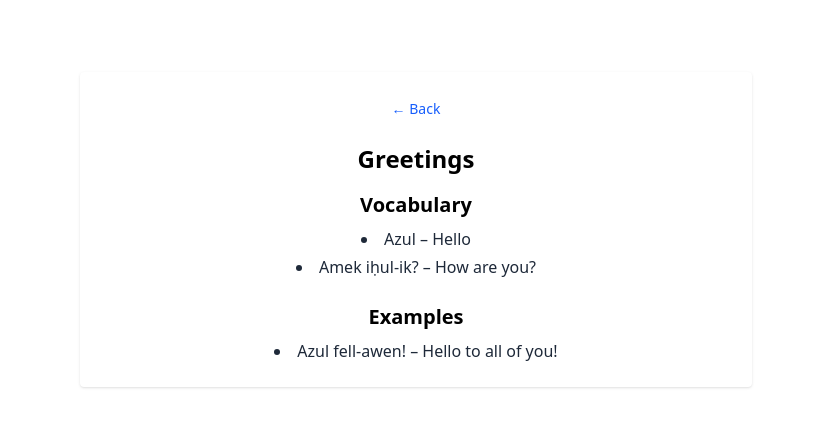
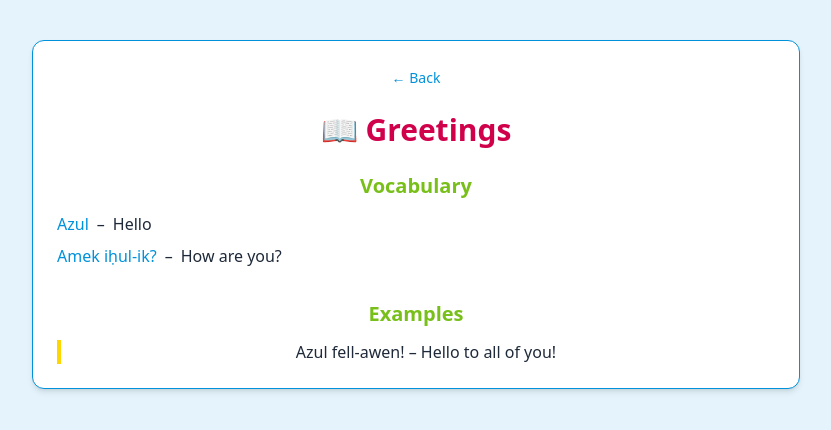
Before and after one commit to rdjWiss/kabyle-learner, a React (Vite) app: page /kabyle-learner/lessons/greetings in a window 1280 px wide. Shown: the top 430 px of the page, without its empty margins (224-1055 px from the left). Built offline with nearby package versions, Linux system fonts and the light colour scheme.

Commit message:
Add custom colours

```diff
--- a/src/index.css
+++ b/src/index.css
@@ -1 +1,13 @@
 @import "tailwindcss";
+
+@theme {
+  --color-amazigh-blue: #0091db;
+	--color-amazigh-green: #79bf1a;
+	--color-amazigh-yellow: #ffd700;
+	--color-amazigh-red: #d0004b;
+}
+
+#root {
+  padding: 0 !important;
+  margin: 0;
+}
--- a/src/pages/Home.tsx
+++ b/src/pages/Home.tsx
@@ -2,12 +2,17 @@ import { Link } from 'react-router-dom'
 
 export default function Home() {
   return (
-    <div className="min-h-screen flex items-center justify-center bg-gray-100 px-4">
-      <div className="bg-white p-8 rounded shadow text-center max-w-md w-full">
-        <h1 className="text-3xl font-bold mb-6 text-gray-800">Welcome to Kabyle Learner</h1>
+    <div className="min-h-screen flex items-center justify-center bg-amazigh-blue/10 px-4">
+      <div className="bg-white border border-amazigh-yellow p-10 rounded-xl shadow-md text-center max-w-md w-full">
+        <h1 className="text-4xl font-bold mb-6 text-amazigh-red">
+          Welcome to Kabyle Learner
+        </h1>
+        <p className="text-gray-600 mb-6">
+          Learn the Kabyle language through lessons and quizzes.
+        </p>
         <Link
           to="/lessons"
-          className="inline-block bg-blue-600 text-white px-6 py-3 rounded hover:bg-blue-700 transition"
+          className="inline-block bg-amazigh-yellow text-black font-semibold hover:bg-amazigh-green px-6 py-3 rounded transition duration-200"
         >
           Start Learning
         </Link>
--- a/src/pages/LessonDetail.tsx
+++ b/src/pages/LessonDetail.tsx
@@ -8,38 +8,50 @@ export default function LessonDetail() {
 
   if (!lesson) {
     return (
-      <div className="max-w-xl mx-auto mt-10 p-4 text-center text-red-500">
+      <div className="max-w-xl mx-auto mt-10 p-6 text-center text-amazigh-red font-semibold bg-white border border-amazigh-red rounded shadow">
         Lesson not found.
       </div>
     )
   }
 
   return (
-    <div className="max-w-2xl mx-auto mt-10 p-6 bg-white shadow rounded">
+    <div className="min-h-screen bg-amazigh-blue/10 px-4 py-10">
+      <div className="max-w-3xl mx-auto bg-white rounded-xl shadow-md p-6 border border-amazigh-blue">
         <button
           onClick={() => navigate(-1)}
-        className="mb-6 text-sm text-blue-600 hover:underline"
+          className="text-sm text-amazigh-blue hover:underline mb-6"
         >
           ← Back
         </button>
 
-      <h2 className="text-2xl font-bold mb-4">{lesson.title}</h2>
+        <h2 className="text-3xl font-bold mb-6 text-center text-amazigh-red">
+          📖 {lesson.title}
+        </h2>
 
-      <h3 className="text-xl font-semibold mb-2">Vocabulary</h3>
-      <ul className="mb-6 space-y-1 list-disc list-inside text-gray-800">
+        <div className="mb-8">
+          <h3 className="text-xl font-semibold mb-3 text-amazigh-green">Vocabulary</h3>
+          <ul className="space-y-2 text-gray-800">
             {lesson.vocab.map((word, idx) => (
-          <li key={idx}>
-            <span className="font-medium">{word.kabyle}</span> – {word.english}
+              <li key={idx} className="flex items-center gap-2">
+                <span className="text-amazigh-blue font-medium">{word.kabyle}</span>
+                <span>–</span>
+                <span>{word.english}</span>
               </li>
             ))}
           </ul>
+        </div>
 
-      <h3 className="text-xl font-semibold mb-2">Examples</h3>
-      <ul className="space-y-1 list-disc list-inside text-gray-800">
+        <div>
+          <h3 className="text-xl font-semibold mb-3 text-amazigh-green">Examples</h3>
+          <ul className="space-y-2 text-gray-800">
             {lesson.examples.map((ex, idx) => (
-          <li key={idx}>{ex}</li>
+              <li key={idx} className="pl-4 border-l-4 border-amazigh-yellow">
+                {ex}
+              </li>
             ))}
           </ul>
         </div>
+      </div>
+    </div>
   )
 }
--- a/src/pages/Lessons.tsx
+++ b/src/pages/Lessons.tsx
@@ -5,37 +5,46 @@ export default function Lessons() {
   const navigate = useNavigate()
 
   return (
-    <div className="max-w-2xl mx-auto mt-10 p-6 bg-white shadow rounded">
+    <div className="min-h-screen bg-amazigh-blue/10 px-4 py-10">
+      <div className="max-w-3xl mx-auto bg-white rounded-xl shadow-md p-6 border border-amazigh-blue">
         <button
           onClick={() => navigate(-1)}
-        className="mb-6 text-sm text-blue-600 hover:underline"
+          className="text-sm text-amazigh-blue hover:underline mb-6"
         >
           ← Back
         </button>
 
-      <h2 className="text-2xl font-bold mb-4">All Lessons</h2>
+        <h2 className="text-3xl font-bold mb-6 text-amazigh-red text-center">
+          📚 Kabyle Lessons
+        </h2>
 
-      <ul className="space-y-3">
+        <ul className="space-y-4">
           {lessons.map((lesson) => (
-          <li key={lesson.id} className="flex justify-between items-center border p-4 rounded hover:bg-gray-50">
-            <span className="font-medium">{lesson.title}</span>
-            <div className="space-x-4">
+            <li
+              key={lesson.id}
+              className="flex flex-col sm:flex-row sm:items-center sm:justify-between gap-3 border border-amazigh-yellow p-5 rounded-lg bg-white hover:bg-amazigh-yellow/10 transition"
+            >
+              <span className="text-lg font-semibold text-amazigh-blue">
+                {lesson.title}
+              </span>
+              <div className="flex gap-3">
                 <Link
                   to={`/lessons/${lesson.id}`}
-                className="text-blue-600 hover:underline"
+                  className="px-4 py-2 text-sm font-medium bg-amazigh-green text-white rounded hover:bg-amazigh-green/80 transition"
                 >
-                View
+                  View Lesson
                 </Link>
                 <Link
                   to={`/quiz/${lesson.id}`}
-                className="text-green-600 hover:underline"
+                  className="px-4 py-2 text-sm font-medium bg-amazigh-red text-white rounded hover:bg-amazigh-red/80 transition"
                 >
-                Quiz
+                  Take Quiz
                 </Link>
               </div>
             </li>
           ))}
         </ul>
       </div>
+    </div>
   )
 }
--- a/src/pages/NotFound.tsx
+++ b/src/pages/NotFound.tsx
@@ -2,15 +2,18 @@ import { Link } from 'react-router-dom'
 
 export default function NotFound() {
   return (
-    <div className="text-center mt-20">
-      <h1 className="text-4xl font-bold mb-4">404 - Page Not Found</h1>
-      <p className="mb-6 text-gray-600">Oops! The page you’re looking for doesn’t exist.</p>
-      <Link
-        to="/"
-        className="text-blue-600 underline hover:text-blue-800"
-      >
-        Go to Home
-      </Link>
+    <div className="min-h-screen flex items-center justify-center bg-amazigh-blue/10 px-4">
+      <div className="bg-white border border-amazigh-red p-10 rounded-xl shadow-md text-center max-w-md w-full">
+        <h1 className="text-4xl font-bold mb-4 text-amazigh-red">404</h1>
+        <p className="text-lg text-gray-700 mb-4">Page Not Found</p>
+        <p className="mb-6 text-gray-600">Oops! The page you’re looking for doesn’t exist.</p>
+        <Link
+          to="/"
+          className="inline-block bg-amazigh-yellow text-black font-semibold px-6 py-2 rounded hover:bg-amazigh-green transition duration-200"
+        >
+          Go Home
+        </Link>
+      </div>
     </div>
   )
 }
--- a/src/pages/Quiz.tsx
+++ b/src/pages/Quiz.tsx
@@ -3,7 +3,7 @@ import { useEffect, useMemo, useState } from 'react'
 import { lessons } from '../data/lessons'
 import { useNavigate } from 'react-router-dom'
 
-const TIMER = 20 // seconds
+const TIMER = 10 // seconds
 
 export default function QuizPage() {
 	const navigate = useNavigate()
@@ -98,47 +98,53 @@ export default function QuizPage() {
 	}
 
   return (
-    <div className="max-w-xl mx-auto mt-10 p-4 bg-white shadow rounded">
+    <div className="min-h-screen bg-amazigh-blue/10 px-4 py-10">
+      <div className="max-w-2xl mx-auto bg-white rounded-xl shadow-md p-6 border border-amazigh-yellow">
         <button
           onClick={() => navigate(-1)}
-				className="mb-4 text-sm text-blue-600 hover:underline"
+          className="text-sm text-amazigh-blue hover:underline mb-4"
         >
           ← Back
         </button>
-      <h2 className="text-2xl font-semibold mb-4 text-center">Quiz: {lesson.title}</h2>
+
+        <h2 className="text-2xl font-bold mb-4 text-center text-amazigh-red">Quiz: {lesson.title}</h2>
 
         {showResult ? (
           <div className="text-center">
-          <p className="text-lg mb-4">You scored <strong>{score}</strong> out of <strong>{vocab.length}</strong></p>
+            <p className="text-lg mb-4 text-amazigh-green">
+              You scored <strong>{score}</strong> out of <strong>{vocab.length}</strong>
+            </p>
             <button
               onClick={resetQuiz}
-            className="bg-blue-600 text-white px-4 py-2 rounded hover:bg-blue-700 transition"
+              className="bg-amazigh-blue text-white px-6 py-2 rounded hover:bg-amazigh-green transition"
             >
               Try Again
             </button>
           </div>
         ) : (
-        <div>
-          <div className="flex justify-between items-center mb-2">
-            <p className="text-gray-600">Question {currentIndex + 1} / {vocab.length}</p>
-            <p className="text-red-500 font-mono">
+          <>
+            <div className="flex justify-between items-center mb-4">
+              <p className="text-gray-600 font-medium">
+                Question {currentIndex + 1} / {vocab.length}
+              </p>
+              <p className="text-amazigh-red font-mono text-sm">
                 {timer > 0 ? `⏱ ${timer}s` : '⏱ Time’s up!'}
               </p>
             </div>
 
-          <p className="text-lg mb-4">
-            What does <span className="font-bold">"{currentItem?.kabyle ?? ''}"</span> mean?
+            <p className="text-lg mb-4 font-semibold text-center">
+              What does <span className="text-amazigh-blue">"{currentItem?.kabyle}"</span> mean?
             </p>
 
             <div className="grid grid-cols-1 gap-4">
               {options.map((opt, idx) => {
                 const isCorrect = opt === currentItem?.english
                 const isSelected = selectedAnswer === opt
-              let bg = "bg-gray-100"
+                let bg = 'bg-gray-100'
 
                 if (selectedAnswer) {
-                if (isCorrect) bg = "bg-green-200"
-                else if (isSelected) bg = "bg-red-200"
+                  if (isCorrect) bg = 'bg-amazigh-green/50'
+                  else if (isSelected) bg = 'bg-amazigh-red/50'
                 }
 
                 return (
@@ -149,14 +155,15 @@ export default function QuizPage() {
                     className={`${bg} border px-4 py-2 rounded text-left hover:bg-gray-200 transition disabled:opacity-70`}
                   >
                     {opt}
-                  {selectedAnswer !== null && isCorrect && " ✅"}
-									{selectedAnswer !== null && isSelected && !isCorrect && " ❌"}
+                    {selectedAnswer !== null && isCorrect && ' ✅'}
+                    {selectedAnswer !== null && isSelected && !isCorrect && ' ❌'}
                   </button>
                 )
               })}
             </div>
+          </>
+        )}
       </div>
-      )}
     </div>
   )
 }
```
Lines whose indentation alone changed are shown as unchanged.
